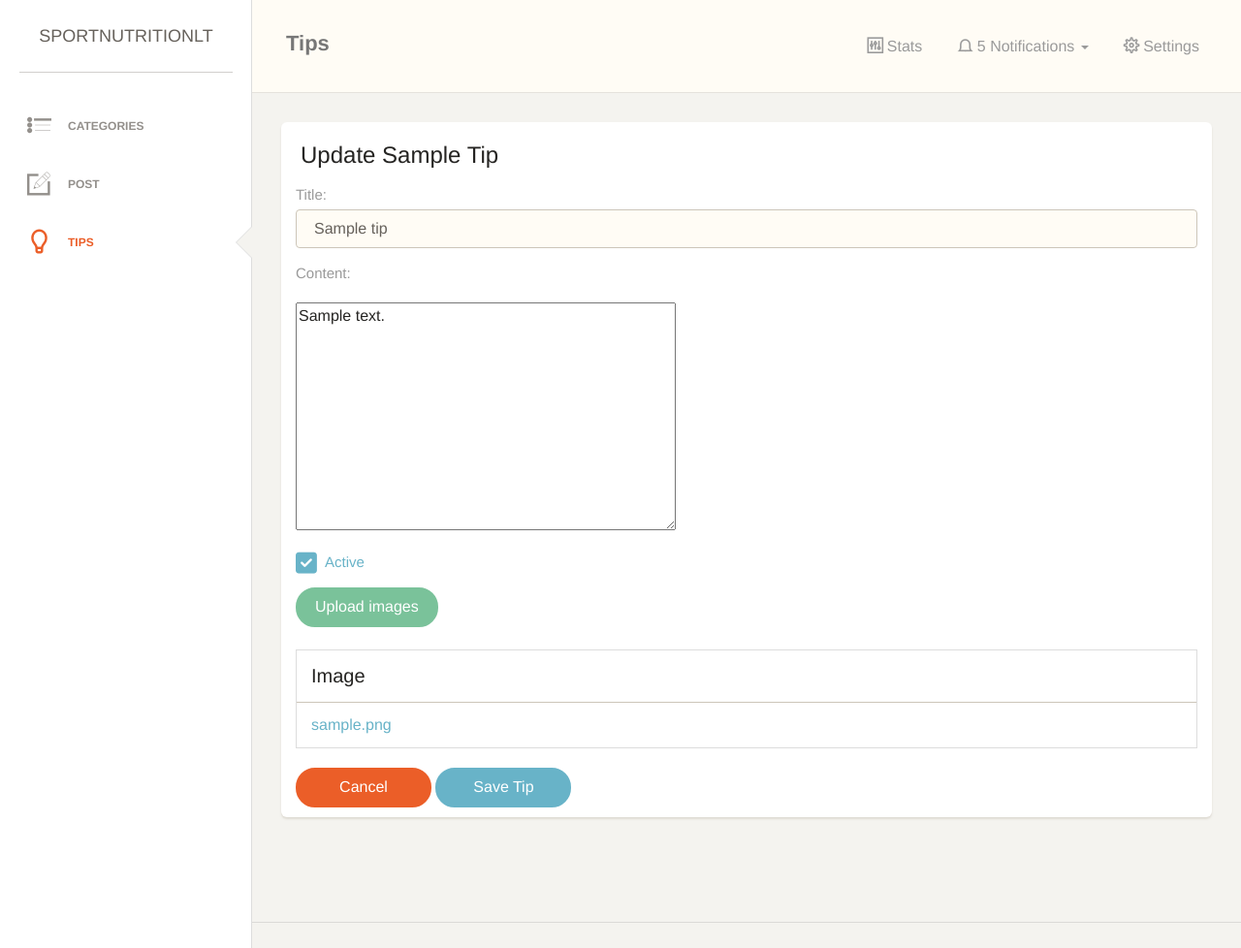
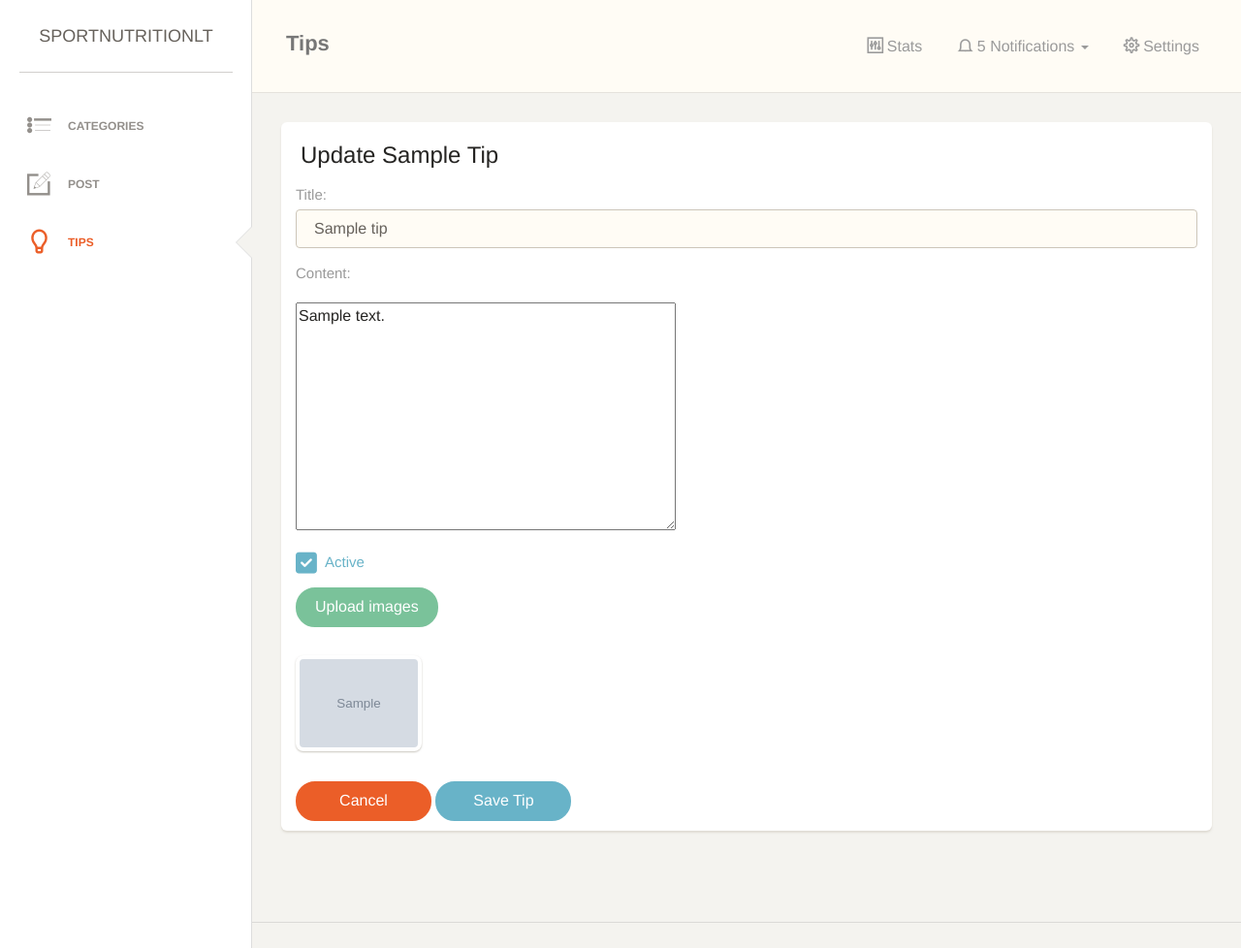
Before and after one commit to csubero/sportnutrition-, a Django app: page /backend/tip/1/edit/ in a window 1280 px wide. Shown: the whole page at 97% size. Run offline with Django 3.2, Linux system fonts and the light colour scheme; tables that the repository leaves empty hold one stand-in row (values such as "Sample post"); grey boxes marked "Sample" are stand-in pictures; some libraries are stand-ins or nearby versions; some web fonts are replaced.

Commit message:
Display images in img tag

```diff
--- a/backend/templates/backend/tip/tip_form.html
+++ b/backend/templates/backend/tip/tip_form.html
@@ -109,8 +109,8 @@
                 dataType: 'json',
                 done: function (e, data) {  /* 3. PROCESS THE RESPONSE FROM THE SERVER */
                     if (data.result.is_valid) {
-                        $("#gallery tbody").prepend(
-                            "<tr><td><a href='" + data.result.url + "'>" + data.result.name + "</a></td></tr>"
+                        $("#gallery").append(
+                            "<div class='col-xs-6  col-sm-3 col-md-2'><img src='" + data.result.url + "' class='img-thumbnail img-responsive'></div>"
                         )
                     }
                 }
--- a/backend/templates/backend/tip/tip_section_images.html
+++ b/backend/templates/backend/tip/tip_section_images.html
@@ -9,19 +9,17 @@
 		   data-url="{% url 'backend.tip.upload_image' %}"
 		   data-form-data='{"csrfmiddlewaretoken": "{{ csrf_token }}", "tip_id": "{{ tip.id }}"}'>
 	<br/><br/>
-	<table id="gallery" class="table table-bordered">
-		<thead>
-		<tr>
-			<th>Image</th>
-		</tr>
-		</thead>
-		<tbody>
+
+	<div id="gallery" class="row">
+
 		{% for image in tip.images.all %}
-			<tr>
-				<td><a href="{{ image.file.url }}">{{ image.file.name }}</a></td>
-			</tr>
+
+			<div class="col-xs-6  col-sm-3 col-md-2 pull-left">
+				<img src="{{ image.file.url }}" class="img-thumbnail img-responsive">
+			</div>
+
 		{% endfor %}
-		</tbody>
-	</table>
+
+	</div>
 
 </div>
```
